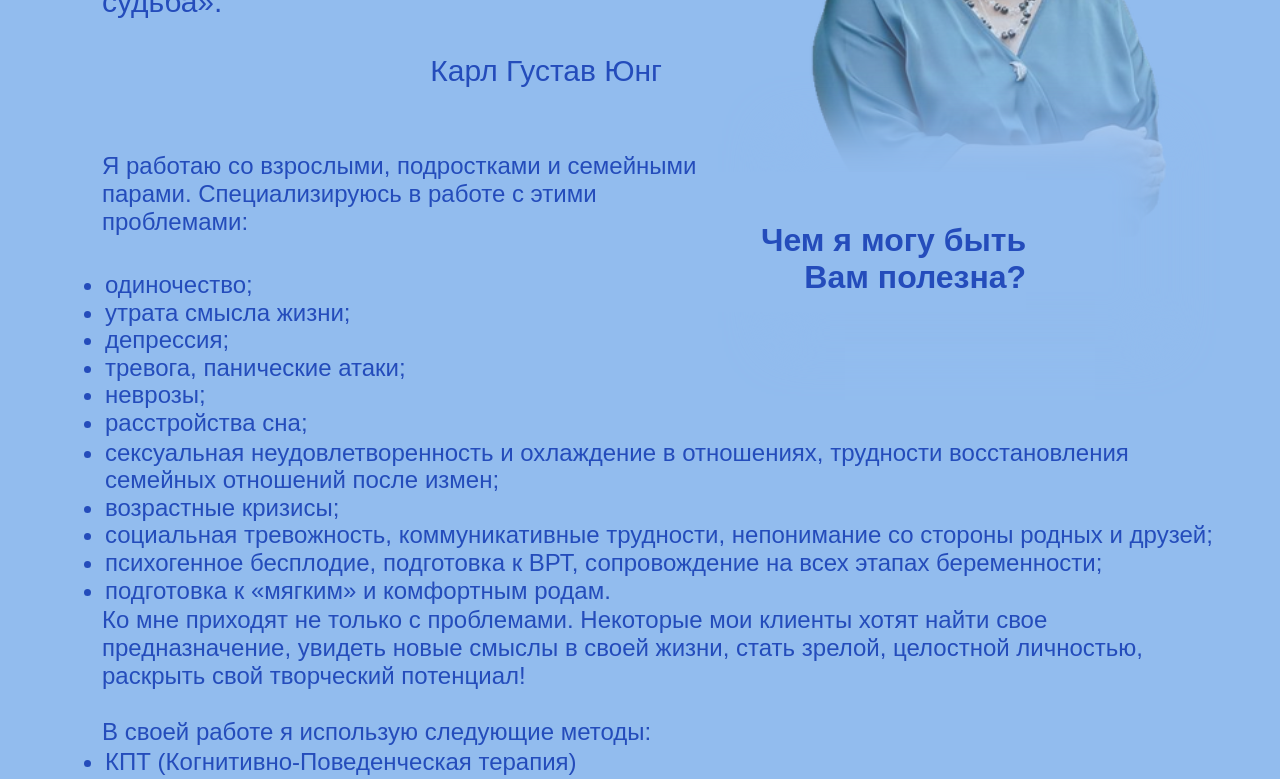
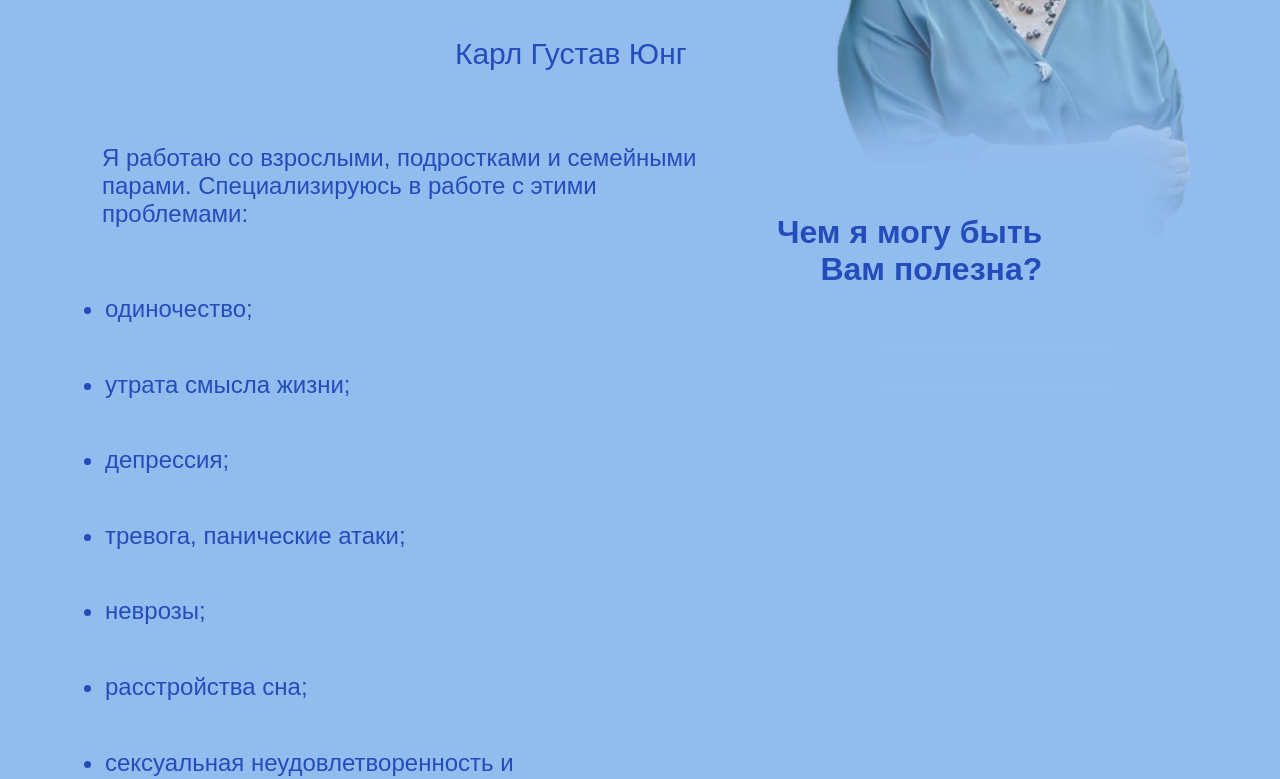
Before and after one commit to Tarantata/Psyholog_landing, a React (Create React App) app: page / in a window 1280 px wide. Shown: the part 2000-2779 px from the top of the page. Built offline with nearby package versions, Linux system fonts and the light colour scheme.

Commit message:
11.12.2024 services section changed

```diff
--- a/src/components/Main.js
+++ b/src/components/Main.js
@@ -14,7 +14,7 @@ function Main() {
         <h1 className="main_title">Забота о Вашем психологическом здоровье</h1>
         <div className="main_person">
           <h2 className="main_name">Ольга Геннадьевна Смирнова</h2>
-          <h3 className="main_job">Индивидуальные и семейные консультации</h3>
+          <h3 className="main_job">Индивидуальные и семейные консультации, групповая терапия</h3>
         </div>
         <img className="main_pic" alt="Olga1" src={olga1}/>
         <div className="main_connect">
--- a/src/components/Services.js
+++ b/src/components/Services.js
@@ -2,8 +2,23 @@ import React from "react";
 import "./Services.css";
 import Connect from "./Connect";
 import olga2 from "../data/images/Olga_6-services.png";
+import problems from "../data/problems";
+import methods from "../data/methods";
 
 function Services() {
+
+  const listOfProblems = problems.map((item) => (
+    <li key={item.id}>
+      <p name={item.name}>{item.name}</p>
+    </li>
+  ));
+
+  const listOfMethods = methods.map((item) => (
+    <li key={item.id}>
+      <p name={item.name}>{item.name}</p>
+    </li>
+  ));
+
   return (
     <section className="services" id="services">
       <div className="services_frame">
@@ -18,32 +33,38 @@ function Services() {
         <div className="services_blur">
           <h2 className="services_question">Чем я могу быть Вам полезна?</h2>
         </div>
-        <ul className="services_list services_list_1">
+        {/* <ul className="services_list services_list_1">
           <li className="services_rec1">одиночество;</li>
           <li className="services_rec1">утрата смысла жизни;</li>
           <li className="services_rec1">депрессия;</li>
           <li className="services_rec1">тревога, панические атаки;</li>
           <li className="services_rec1">неврозы;</li>
           <li className="services_rec1">расстройства сна;</li>
-        </ul>
-        <ul className="services_list services_list_2">
+        </ul>   */}
+
+        <ul className="services_list services_list_1">{listOfProblems}</ul>
+
+        {/* <ul className="services_list services_list_2">
           <li className="services_rec2">сексуальная неудовлетворенность и охлаждение в отношениях, трудности восстановления семейных отношений после измен;</li>
           <li className="services_rec2">возрастные кризисы;</li>
           <li className="services_rec2">социальная тревожность, коммуникативные трудности, непонимание со стороны родных и друзей;</li>
           <li className="services_rec2">психогенное бесплодие, подготовка к ВРТ, сопровождение на всех этапах беременности;</li>
           <li className="services_rec2">подготовка к «мягким» и комфортным родам.</li>
-        </ul>
+        </ul> */}
         <p className="services_text services_text_2">Ко мне приходят не только с проблемами. Некоторые мои клиенты хотят найти свое предназначение, увидеть новые смыслы в своей жизни, стать зрелой, целостной личностью, раскрыть свой творческий потенциал!
           <br></br>
           <br></br>
           В своей работе я использую следующие методы:
         </p>
-        <ul className="services_list services_list_3">
+        {/* <ul className="services_list services_list_3">
           <li className="services_rec2">КПТ (Когнитивно-Поведенческая терапия)</li>
           <li className="services_rec2">Аналитическая психология</li>
           <li className="services_rec2">ДПДГ (Десенсибилизация и Переработка Движением Глаз (англ. EMDR - Eye Movement Desensitization and Reprocessing)</li>
           <li className="services_rec2">Эриксоновский гипноз</li>
-        </ul>
+        </ul> */}
+
+        <ul className="services_list services_list_3">{listOfMethods}</ul>
+
         <p className="services_text services_text_3">Наша работа с клиентом может быть как краткосрочной, так и длительной. Мы будем работать в атмосфере принятия, искреннего интереса и безопасности.</p>
         <div className="services_connect">
           <Connect />
--- a/src/data/communities.js
+++ b/src/data/communities.js
@@ -12,7 +12,7 @@ const communities = [
   {
     id: 3,
     name: "Действительный член АПС (Ассоциация Перинатальных Специалистов",
-    url: "https://perinat.ru/user.php",
+    url: "https://perinat.ru/person-484",
   },
   {
     id: 4,
--- a/src/data/courses.js
+++ b/src/data/courses.js
@@ -6,12 +6,12 @@ const courses = [
   },
   {
     id: 2,
-    name: "Московский институт психоанализа «Клиническая психология»",
+    name: "Московский институт психоанализа «Клиническая психология» (1500 часов)",
     url: "",
   },
   {
     id: 3,
-    name: "Московская ассоциация аналитической психологии «Юнгианская психотерапия «(500 часов)",
+    name: "Московская ассоциация аналитической психологии «Юнгианская психотерапия» (500 часов)",
     url: "",
   },
   {
--- /dev/null
+++ b/src/data/methods.js
@@ -0,0 +1,20 @@
+const methods = [
+  {
+    id: 1,
+    name: "КПТ (Когнитивно-Поведенческая терапия)",
+  },
+  {
+    id: 2,
+    name: "Аналитическая психология",
+  },
+  {
+    id: 3,
+    name: "ДПДГ (Десенсибилизация и Переработка Движением Глаз (англ. EMDR - Eye Movement Desensitization and Reprocessing)",
+  },
+  {
+    id: 4,
+    name: "Эриксоновский гипноз",
+  },
+];
+
+export default methods;
--- /dev/null
+++ b/src/data/problems.js
@@ -0,0 +1,64 @@
+const problems = [
+  {
+    id: 1,
+    name: "одиночество;",
+  },
+  {
+    id: 2,
+    name: "утрата смысла жизни;",
+  },
+  {
+    id: 3,
+    name: "депрессия;",
+  },
+  {
+    id: 4,
+    name: "тревога, панические атаки;",
+  },
+  {
+    id: 5,
+    name: "неврозы;",
+  },
+  {
+    id: 6,
+    name: "расстройства сна;",
+  },
+  {
+    id: 7,
+    name: "сексуальная неудовлетворенность и охлаждение в отношениях, трудности восстановления семейных отношений после измен;",
+  },
+  {
+    id: 8,
+    name: "возрастные кризисы;",
+  },
+  {
+    id: 9,
+    name: "социальная тревожность, коммуникативные трудности, непонимание со стороны родных и друзей;",
+  },
+  {
+    id: 10,
+    name: "психогенное бесплодие, подготовка к ВРТ, сопровождение на всех этапах беременности;",
+  },
+  {
+    id: 11,
+    name: "подготовка к «мягким» и комфортным родам;",
+  },
+  {
+    id: 12,
+    name: "тяга к курению, перееданию, употреблению алкоголя при подготовке к зачатию и во время беременности;",
+  },
+  {
+    id: 13,
+    name: "никотиновые, поведенческие, любовные зависимости;",
+  },
+  {
+    id: 14,
+    name: "переедание;",
+  },
+  {
+    id: 15,
+    name: "сексуальные дисфункции.",
+  },
+];
+
+export default problems;
```
